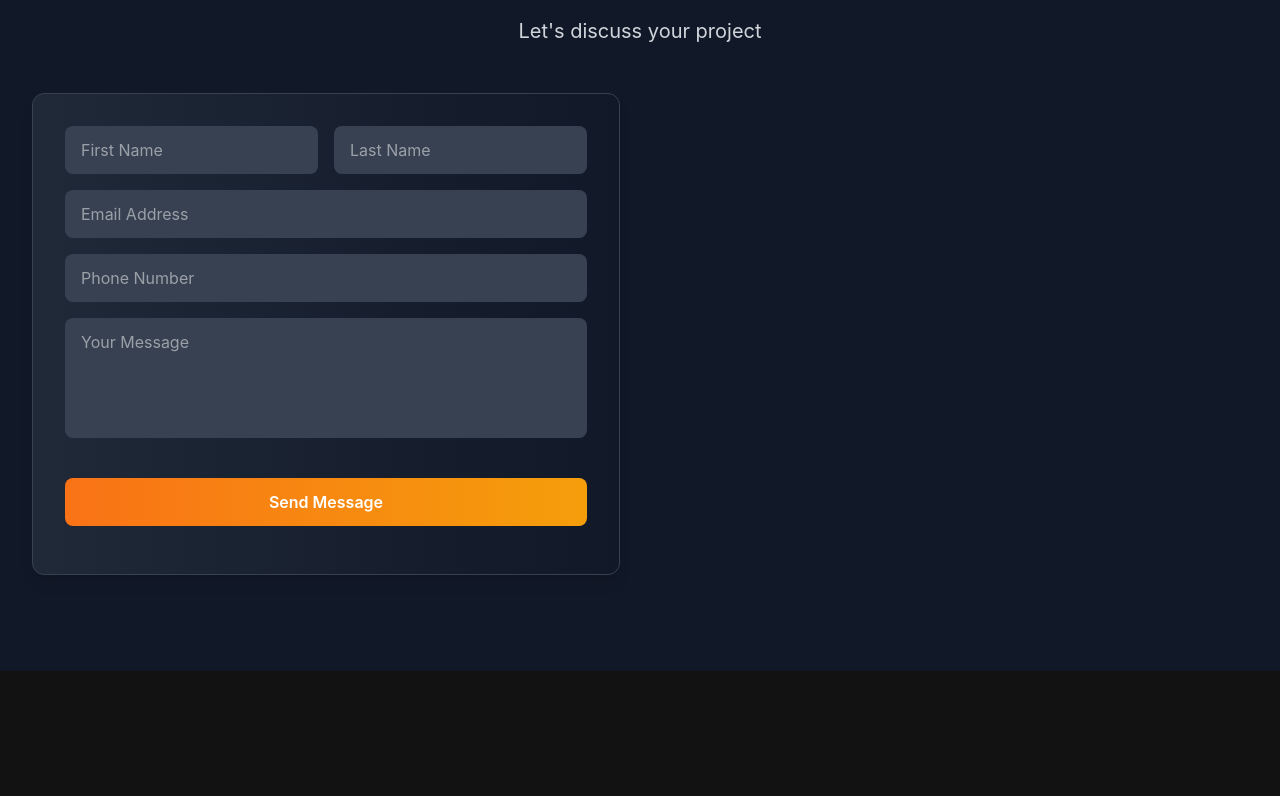
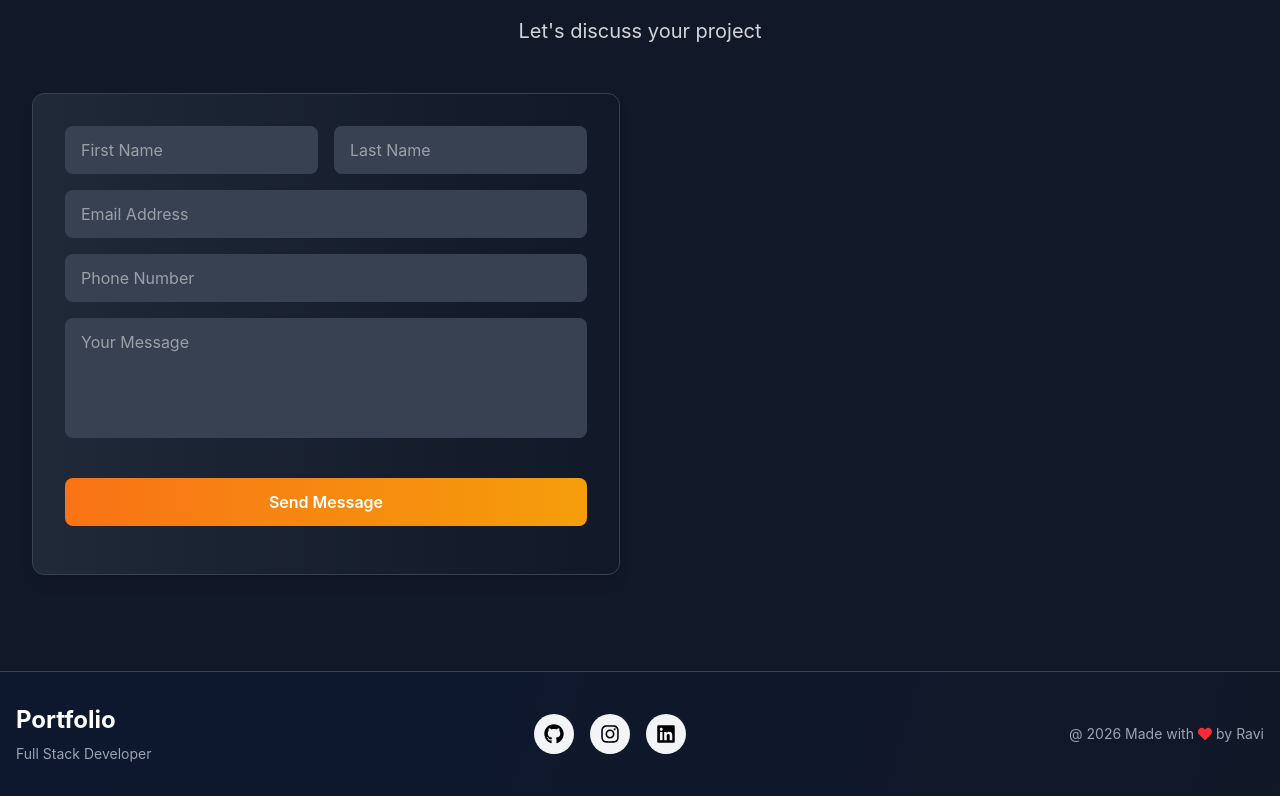
Before and after one commit to heyitsmeravi/Portfolio_Website, a React (Vite) app: page / in a window 1280 px wide. Shown: the part 3515-4311 px from the top of the page. Before the commit the page ends 4186 px from the top, so only its background shows below. Built offline with nearby package versions, Linux system fonts and the light colour scheme.

Commit message:
chore: foooter added

```diff
--- a/src/App.tsx
+++ b/src/App.tsx
@@ -8,6 +8,7 @@ import About from "./components/About";
 import Skills from "./components/Skills";
 import Projects from "./components/Projects";
 import Contacts from "./components/Contact";
+import Footer from "./components/Footer";
 function App() {
   const [darkMode,setDarkMode]=useState(true);
   useEffect(()=>{
@@ -37,6 +38,7 @@ function App() {
       <Skills darkMode={darkMode}/>
       <Projects darkMode={darkMode}/>
       <Contacts darkMode={darkMode}/>
+      <Footer darkMode={darkMode}/>
     </div>
   );
 }
--- /dev/null
+++ b/src/components/Footer.tsx
@@ -0,0 +1,59 @@
+import { footer } from "framer-motion/client";
+import { FaFacebook, FaGithub, FaHeart, FaInstagram, FaLinkedin, FaTwitter } from "react-icons/fa";
+
+const Footer= ({darkMode})=>{
+    const currentYear= new Date().getFullYear();
+
+    return (
+        <footer
+        style={{
+            background:darkMode
+            ?'linear-linear(to bottom , #000000,#111827)'
+            :'linear-linear(to bottom, #f3f4f6,#e5e7eb)',
+            borderColor:darkMode?'#374151':'d1d5db'
+        }}
+        className="border-t"
+        >
+            <div className="container mx-auto px-4 py-8">
+                <div className="flex flex-col md:flex-row justify-between items-center gap-6">
+                    <div className="text-center md:text-left">
+                        <h3
+                         className={` text-2xl font-bold mb-2 text-orange-500 dark:text-white`} >
+                            Portfolio
+                        </h3>
+                        <p className="text-sm"
+                        style={{color:darkMode?'#9ca3af':'#6b7280'}}>
+                            Full Stack Developer
+                        </p>
+                    </div>
+                    <div className="flex gap-4">
+                        <a href="https://www.github.com/heyitsmeravi" rel="noopener norefferere" target="_blank"
+                        className="w-10 h-10 rounded-full flex items-center justify-center hover:scale-110 transition-all hover:bg-linear-to-r hover:from-orange-500 hover:to-amber-500
+                        hover:text-white text-white bg-[#374151] dark:bg-[#f3f4f6]  dark:text-[#000000]">
+                            <FaGithub className="w-5 h-5 "/>
+                        </a>
+                        <a href="https://www.instagram.com/hey_itsme_ravi"
+                        className="w-10 h-10 rounded-full flex items-center justify-center hover:scale-110 transition-all hover:bg-linear-to-r hover:from-orange-500 hover:to-amber-500
+                        hover:text-white text-white bg-[#374151] dark:bg-[#f3f4f6]  dark:text-black">
+                            <FaInstagram className="w-5 h-5 "/>
+                        </a>
+                        <a href="https://www.linkedin.com/in/heyitsmeravi"
+                        className="w-10 h-10 rounded-full flex items-center justify-center hover:scale-110 transition-all hover:bg-linear-to-r hover:from-orange-500 hover:to-amber-500
+                        hover:text-white text-white  bg-[#374151] dark:bg-[#f3f4f6]  dark:text-black">
+                            <FaLinkedin className="w-5 h-5 "/>
+                        </a>
+                    </div>
+                    <div className="text-center md:text-right">
+                        <p className="text-sm flex items-center justify-end gap-1 text-[#6b7280] dark:text-[#9ca3af]">
+                            @ {currentYear} Made with <FaHeart className="text-red-500"/>
+                            by <span>
+                                Ravi
+                            </span>
+                        </p>
+                    </div>
+                </div>
+            </div>
+        </footer>
+    )
+}
+export default Footer;
```
